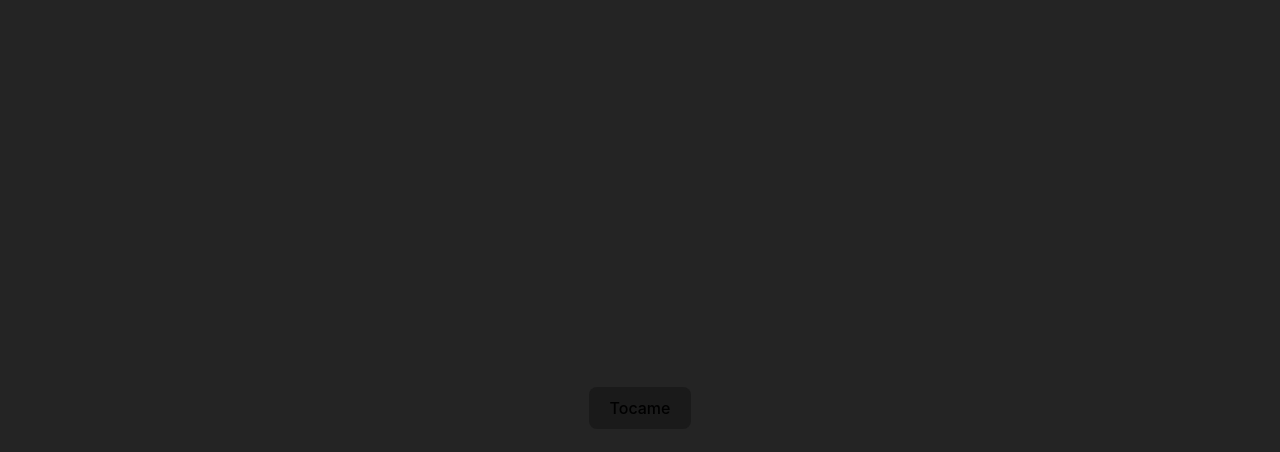
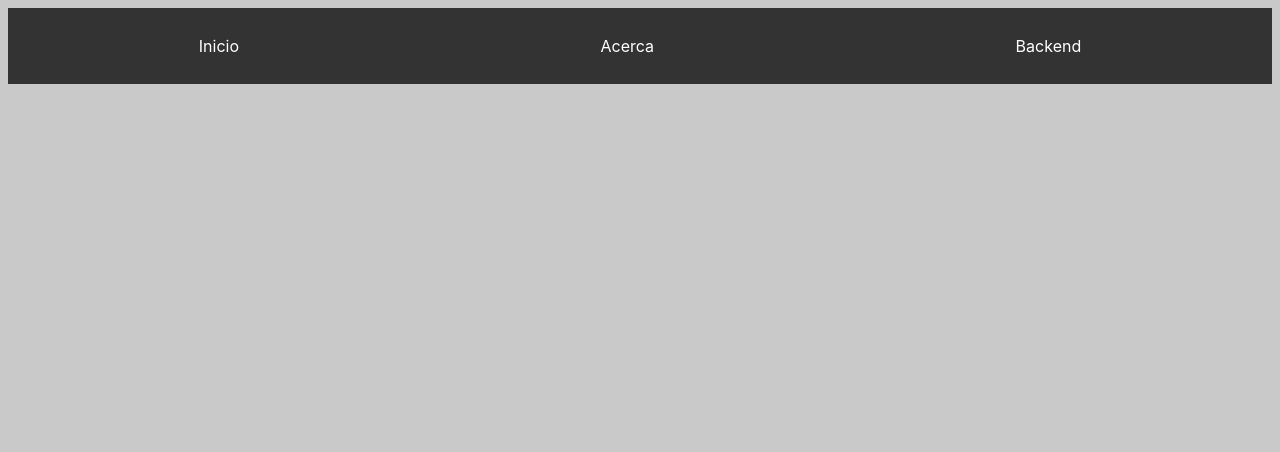
Before and after one commit to ezevazquez/react-nest, a React app in the folder apps/client/: page / in a window 1280 px wide. Shown: the top 452 px of the page. Built offline with nearby package versions, Linux system fonts and the light colour scheme; the HTML template or start-up script is replaced by a standard one.

Commit message:
add navbar

```diff
--- /dev/null
+++ b/apps/client/src/components/navbar.css
@@ -0,0 +1,25 @@
+.navbar {
+    background-color: #333;
+    color: #fff;
+    padding: 10px;
+  }
+
+  .nav-list {
+    list-style: none;
+    display: flex;
+    justify-content: space-around;
+    padding: 0;
+  }
+
+  .nav-item {
+    margin: 0;
+  }
+
+  .nav-item a {
+    text-decoration: none;
+    color: #fff;
+  }
+
+  .nav-item a:hover {
+    text-decoration: underline;
+  }
--- /dev/null
+++ b/apps/client/src/components/navbar.tsx
@@ -0,0 +1,21 @@
+import './navbar.css';
+
+function Navbar() {
+  return (
+    <nav className="navbar">
+      <ul className="nav-list">
+        <li className="nav-item">
+          <a href="/">Inicio</a>
+        </li>
+        <li className="nav-item">
+          <a href="/acerca">Acerca</a>
+        </li>
+        <li className="nav-item">
+          <a href="/api">Backend</a>
+        </li>
+      </ul>
+    </nav>
+  );
+}
+
+export default Navbar;
--- a/apps/client/src/index.css
+++ b/apps/client/src/index.css
@@ -5,7 +5,7 @@
 
   color-scheme: light dark;
   color: rgba(255, 255, 255, 0.87);
-  background-color: #242424;
+  background-color: #c9c9c9;
 
   font-synthesis: none;
   text-rendering: optimizeLegibility;
--- a/apps/client/src/index.tsx
+++ b/apps/client/src/index.tsx
@@ -1,10 +1,11 @@
 import React from 'react'
 import ReactDOM from 'react-dom/client'
-import App from './App.tsx'
+import Navbar from './components/navbar'
 import './index.css'
+
 
 ReactDOM.createRoot(document.getElementById('root')!).render(
   <React.StrictMode>
-    <App />
+    <Navbar />
   </React.StrictMode>,
-)
+);
--- a/package.json
+++ b/package.json
@@ -1,5 +1,5 @@
 {
-  "name": "test-react-nest",
+  "name": "react-nest",
   "version": "1.0.0",
   "description": "",
   "main": "index.js",
```
Also changed, not shown: apps/client/src/components/App.css (renamed from apps/client/src/App.css), apps/client/src/components/App.tsx (renamed from apps/client/src/App.tsx), 7 other files (tests, documents, lock files or other folders).
